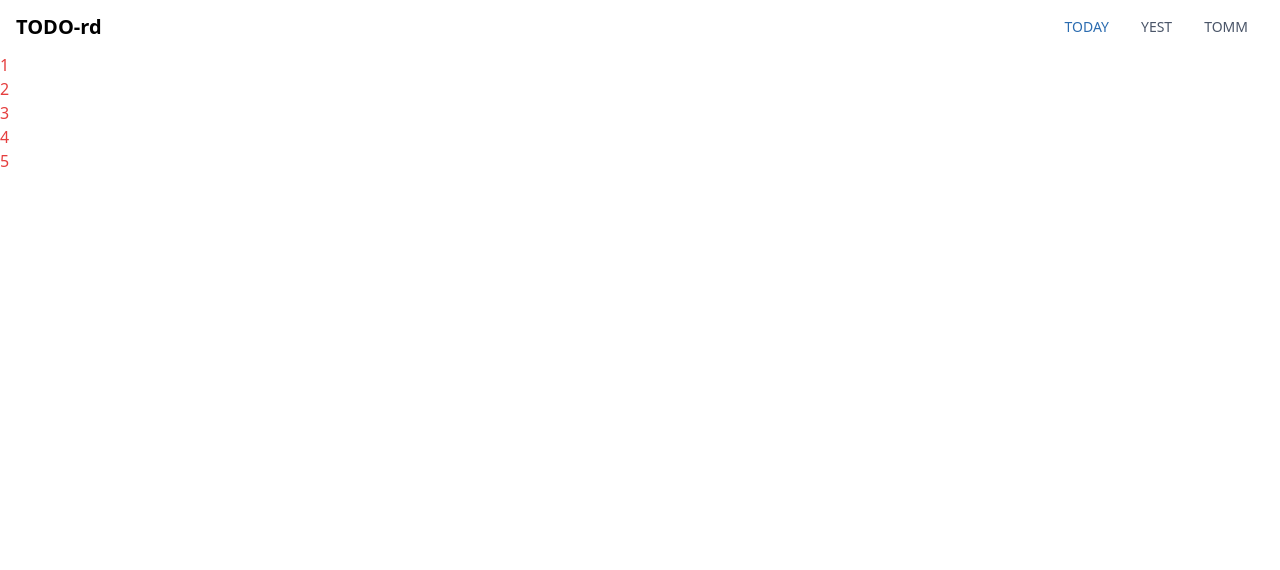
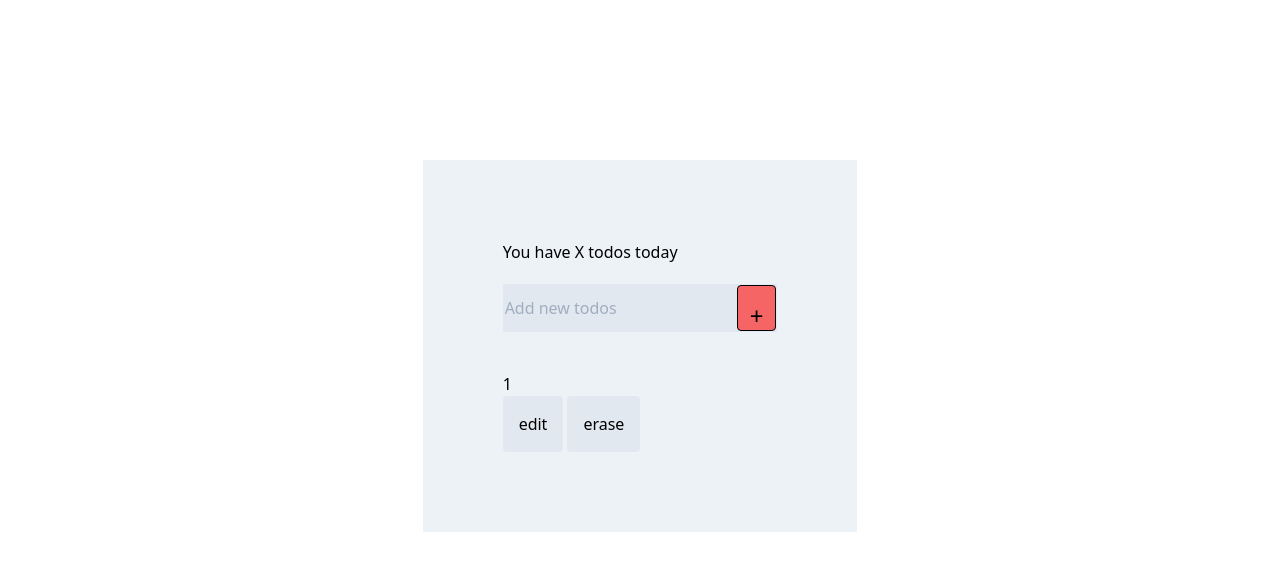
Before and after one commit to ramazandogna/complex-todo-app, a React (Create React App) app: page / in a window 1280 px wide. Shown: the top 570 px of the page. Built offline with nearby package versions, Linux system fonts and the light colour scheme; the HTML template or start-up script is replaced by a standard one.

Commit message:
Basic Creatings
Some JSX and Tailwind Things

```diff
--- a/src/App.js
+++ b/src/App.js
@@ -1,24 +1,34 @@
 import './App.css';
 
-import { BrowserRouter, Link, Route, Routes } from 'react-router-dom';
 import React, { useState } from 'react';
-
-import Header from './components/Header';
-import Today from './components/Today';
-import Tomorrow from './components/Tomorrow';
-import Yesterday from './components/Yesterday';
 
 function App() {
    return (
-      <div className="center">
-         <BrowserRouter>
-            <Header />
-            <Routes>
-               <Route path="/" element={<Today />}></Route>
-               <Route path="/yesterday" element={<Yesterday />}></Route>
-               <Route path="/tomorrow" element={<Tomorrow />}></Route>
-            </Routes>
-         </BrowserRouter>
+      <div className="flex justify-center align-middle mt-40 ">
+         <div className="justify-center  items-center m-15 inline-block align-middle bg-gray-200 p-20 ">
+            <div className="havetodos mb-5">You have X todos today</div>
+            <div className="flex border bg-gray-300 hover:bg-gray-200 hover:border-black h-12 ">
+               <input
+                  className="flex border bg-gray-300 hover:bg-gray-200 hover:border-black"
+                  type="text"
+                  placeholder="Add new todos"
+               />
+               <button className="bg-red-500 border border-black text-2xl hover:bg-transparent rounded p-3">
+                  +
+               </button>
+            </div>
+            <div className="mt-10 flex ">
+               <ul className="">
+                  <li>1</li>
+                  <button className="bg-gray-300 p-4 mr-1  hover:bg-gray-400 rounded">
+                     edit
+                  </button>
+                  <button className="bg-gray-300 p-4 mr-1 hover:bg-gray-400 rounded">
+                     erase
+                  </button>
+               </ul>
+            </div>
+         </div>
       </div>
    );
 }
--- a/src/components/Header.js
+++ /dev/null
@@ -1,78 +0,0 @@
-import { Link } from 'react-router-dom';
-import React from 'react';
-import Today from './Today';
-
-function Header() {
-   return (
-      <div>
-         <nav className="bg-white border-gray-200 px-2 sm:px-4 py-2.5 rounded dark:bg-gray-900">
-            <div className="container flex flex-wrap items-center justify-between mx-auto">
-               <Link to="/" className="flex items-center">
-                  <span className="self-center text-xl font-semibold whitespace-nowrap dark:text-white">
-                     TODO-rd
-                  </span>
-               </Link>
-               <button
-                  data-collapse-toggle="navbar-default"
-                  type="button"
-                  className="inline-flex items-center p-2 ml-3 text-sm text-gray-500 rounded-lg md:hidden hover:bg-gray-100 focus:outline-none focus:ring-2 focus:ring-gray-200 dark:text-gray-400 dark:hover:bg-gray-700 dark:focus:ring-gray-600"
-                  aria-controls="navbar-default"
-                  aria-expanded="false"
-               >
-                  <span className="sr-only">Open main menu</span>
-                  <svg
-                     className="w-6 h-6"
-                     aria-hidden="true"
-                     fill="currentColor"
-                     viewBox="0 0 20 20"
-                     xmlns="http://www.w3.org/2000/svg"
-                  >
-                     <path
-                        fillRule="evenodd"
-                        d="M3 5a1 1 0 011-1h12a1 1 0 110 2H4a1 1 0 01-1-1zM3 10a1 1 0 011-1h12a1 1 0 110 2H4a1 1 0 01-1-1zM3 15a1 1 0 011-1h12a1 1 0 110 2H4a1 1 0 01-1-1z"
-                        clipRule="evenodd"
-                     ></path>
-                  </svg>
-               </button>
-               <div
-                  className="hidden w-full md:block md:w-auto"
-                  id="navbar-default"
-               >
-                  <ul className="flex flex-col p-4 mt-4 border border-gray-100 rounded-lg bg-gray-50 md:flex-row md:space-x-8 md:mt-0 md:text-sm md:font-medium md:border-0 md:bg-white dark:bg-gray-800 md:dark:bg-gray-900 dark:border-gray-700">
-                     <li>
-                        <Link
-                           to=""
-                           href="#"
-                           className="block py-2 pl-3 pr-4 text-white bg-blue-700 rounded md:bg-transparent md:text-blue-700 md:p-0 dark:text-white"
-                           aria-current="page"
-                        >
-                           TODAY
-                        </Link>
-                     </li>
-                     <li>
-                        <Link
-                           to="/yesterday"
-                           href="#"
-                           className="block py-2 pl-3 pr-4 text-gray-700 rounded hover:bg-gray-100 md:hover:bg-transparent md:border-0 md:hover:text-blue-700 md:p-0 dark:text-gray-400 md:dark:hover:text-white dark:hover:bg-gray-700 dark:hover:text-white md:dark:hover:bg-transparent"
-                        >
-                           YEST
-                        </Link>
-                     </li>
-                     <li>
-                        <Link
-                           to="/tomorrow"
-                           href="#"
-                           className="block py-2 pl-3 pr-4 text-gray-700 rounded hover:bg-gray-100 md:hover:bg-transparent md:border-0 md:hover:text-blue-700 md:p-0 dark:text-gray-400 md:dark:hover:text-white dark:hover:bg-gray-700 dark:hover:text-white md:dark:hover:bg-transparent"
-                        >
-                           TOMM
-                        </Link>
-                     </li>
-                  </ul>
-               </div>
-            </div>
-         </nav>
-      </div>
-   );
-}
-
-export default Header;
--- a/src/components/Today.js
+++ /dev/null
@@ -1,17 +0,0 @@
-import React from 'react';
-
-function Today() {
-   return (
-      <div>
-         <ul className="center text-red-600 hover:text-red-400 50px">
-            <li>1</li>
-            <li>2</li>
-            <li>3</li>
-            <li>4</li>
-            <li>5</li>
-         </ul>
-      </div>
-   );
-}
-
-export default Today;
--- a/src/components/Tomorrow.js
+++ /dev/null
@@ -1,7 +0,0 @@
-import React from 'react';
-
-function Tomorrow() {
-   return <div>Tomorrow</div>;
-}
-
-export default Tomorrow;
--- a/src/components/Yesterday.js
+++ /dev/null
@@ -1,7 +0,0 @@
-import React from 'react';
-
-function Yesterday() {
-   return <div>Yesterday</div>;
-}
-
-export default Yesterday;
```
